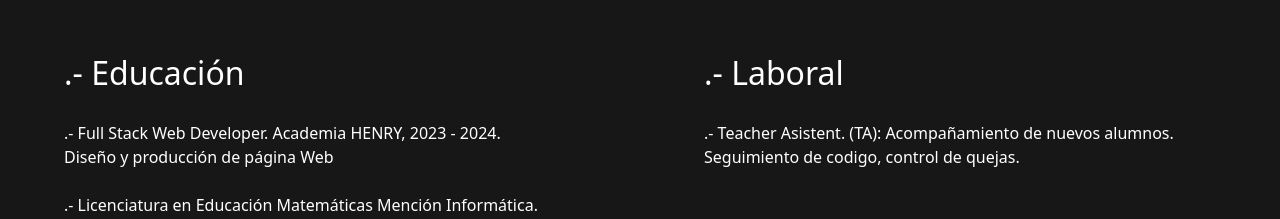
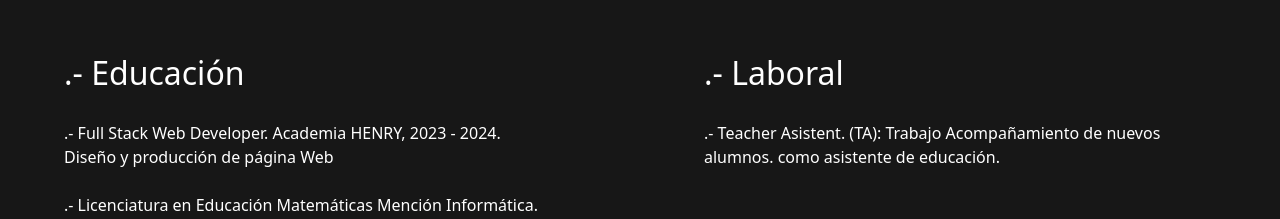
Before and after one commit to JDRengifo/Portafolio, a React (Vite) app: page / in a window 1280 px wide. Shown: the part 1400-1619 px from the top of the page. Built offline with nearby package versions, Linux system fonts and the light colour scheme.

Commit message:
agregando TA2

```diff
--- a/src/component/curriculum/Curriculum.jsx
+++ b/src/component/curriculum/Curriculum.jsx
@@ -24,8 +24,8 @@ function Curriculum() {
 
           <br />
           <p>
-            .- Teacher Asistent. (TA): Acompañamiento de nuevos alumnos.
-            Seguimiento de codigo, control de quejas.
+            .- Teacher Asistent. (TA): Trabajo Acompañamiento de nuevos alumnos.
+            como asistente de educación.
           </p>
           <br />
 
```
